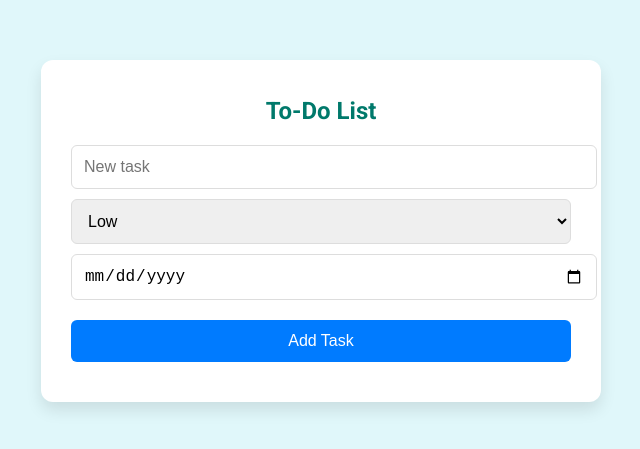
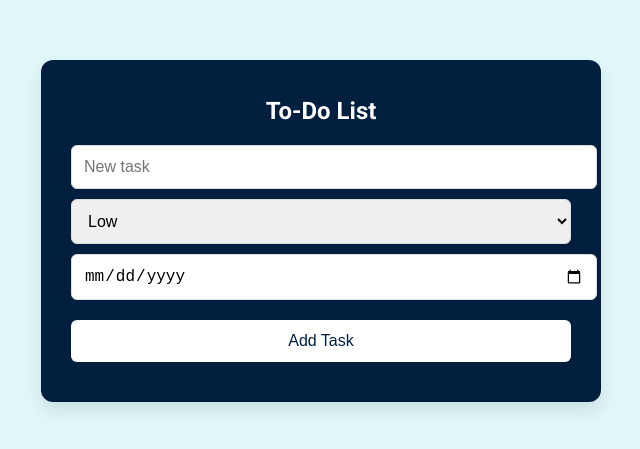
Before and after one commit to jblanco081/toDoList, a plain HTML site: page index.html in a window 1280 px wide. Shown: the part 169-618 px from the top of the page, without its empty margins (319-959 px from the left). Drawn offline with Linux system fonts and the light colour scheme.

Commit message:
Add files via upload

```diff
--- a/styles.css
+++ b/styles.css
@@ -10,7 +10,7 @@ body {
 }
 
 .container {
-    background: #ffffff;
+    background: #001f3f; /* Navy Blue */
     padding: 20px 30px;
     border-radius: 12px;
     box-shadow: 0 8px 16px rgba(0, 0, 0, 0.1);
@@ -22,7 +22,7 @@ body {
 h1 {
     margin-bottom: 20px;
     font-weight: 700;
-    color: #00796b;
+    color: #ffffff;
     font-size: 24px;
 }
 
@@ -43,18 +43,18 @@ h1 {
 
 button {
     padding: 12px 20px;
-    background-color: #007bff;
-    color: white;
+    background-color: #ffffff; /* White */
+    color: #001f3f; /* Navy Blue Text */
     border: none;
     border-radius: 6px;
     cursor: pointer;
     font-size: 16px;
-    transition: background-color 0.3s ease;
+    transition: background-color 0.3s ease, color 0.3s ease;
     margin-top: 10px;
 }
 
 button:hover {
-    background-color: #0056b3;
+    background-color: #f1f1f1;
 }
 
 ul {
@@ -106,5 +106,5 @@ li.completed {
 
 .task-details {
     font-size: 0.9em;
-    color: #00796b;
+    color: #001f3f;
 }
```
